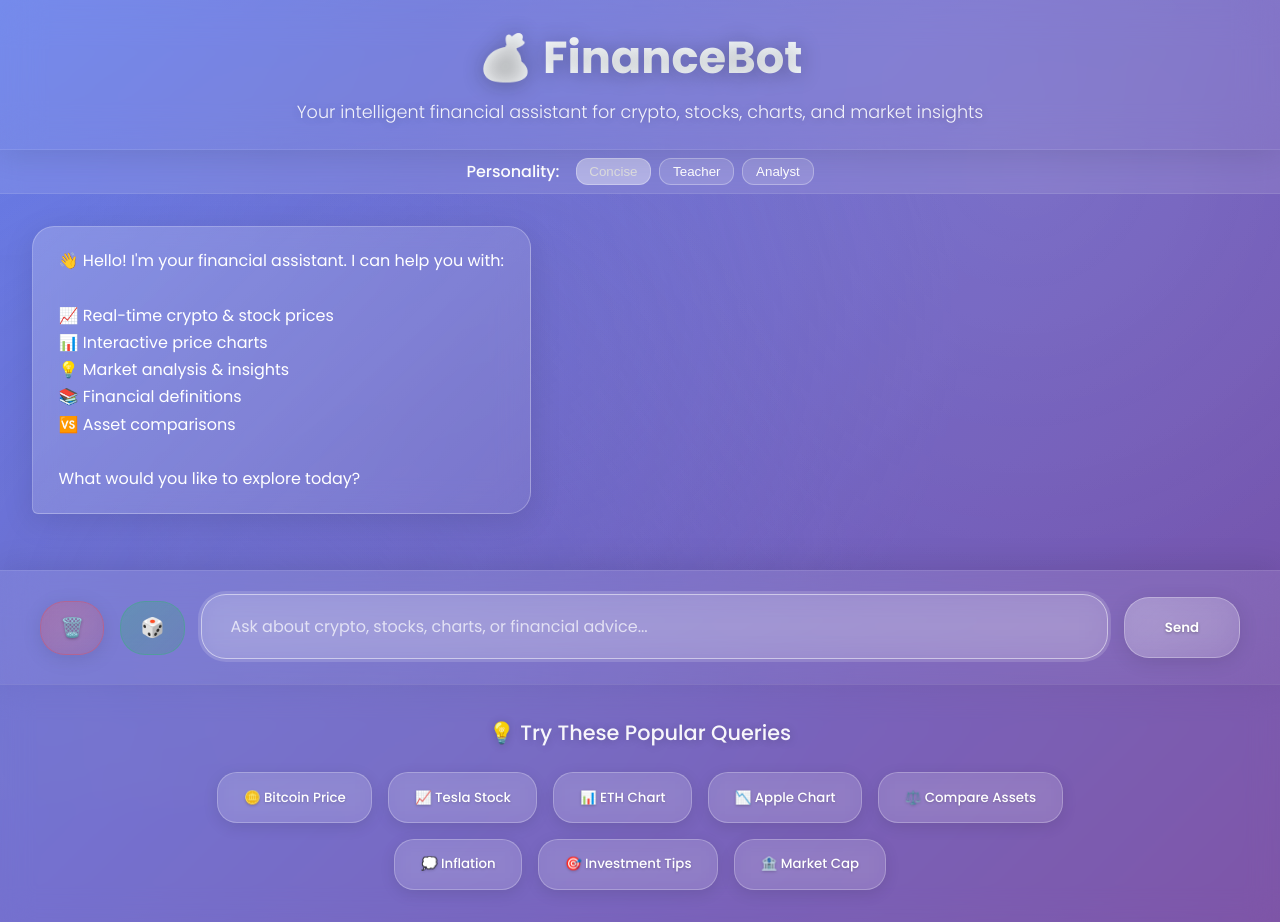
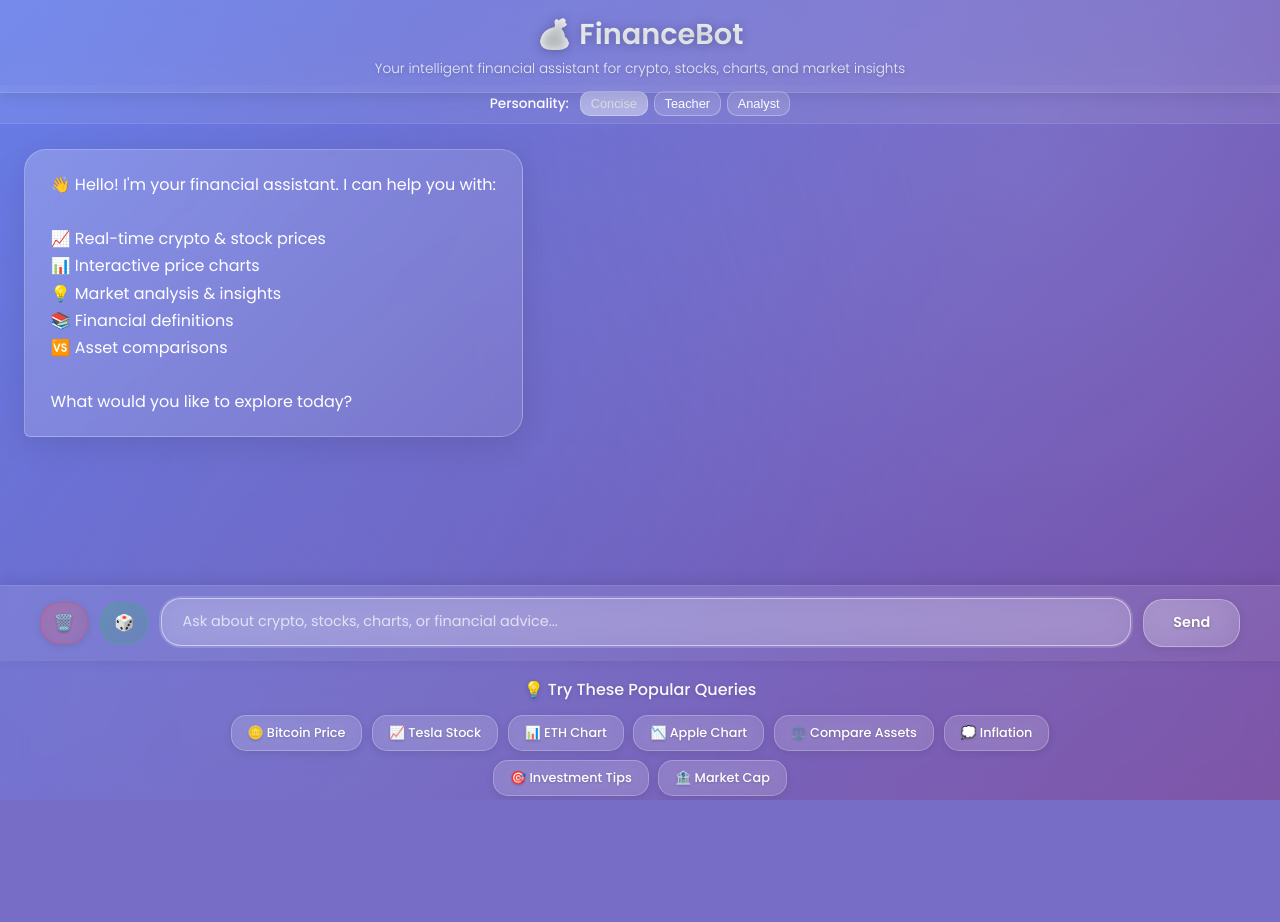
Before and after one commit to xperrylive/Crypto-chatbot, a Flask app: page / in a window 1280 px wide. After the commit the page ends 800 px from the top, so only its background shows below. Run offline with Flask 2, Linux system fonts and the light colour scheme.

Commit message:
fixed header and footer

```diff
--- a/static/style.css
+++ b/static/style.css
@@ -12,6 +12,7 @@ body {
   display: flex;
   flex-direction: column;
   overflow-x: hidden;
+  position: relative;
 }
 
 /* Animated background elements */
@@ -35,25 +36,28 @@ body::before {
   50% { opacity: 0.8; }
 }
 
-/* Header */
+/* Header - Fixed & Minimized */
 .chat-header {
   background: rgba(255, 255, 255, 0.1);
   backdrop-filter: blur(20px);
   -webkit-backdrop-filter: blur(20px);
   border-bottom: 1px solid rgba(255, 255, 255, 0.1);
-  padding: 1.5rem 2rem;
+  padding: 0.8rem 1.5rem;
   text-align: center;
-  position: relative;
-  z-index: 1;
-  box-shadow: 0 4px 30px rgba(0, 0, 0, 0.1);
+  position: fixed;
+  top: 0;
+  left: 0;
+  right: 0;
+  z-index: 1000;
+  box-shadow: 0 2px 15px rgba(0, 0, 0, 0.1);
 }
 
 .chat-header h1 {
-  font-size: 2.8rem;
-  font-weight: 700;
+  font-size: 1.8rem;
+  font-weight: 600;
   color: white;
-  margin-bottom: 0.5rem;
-  text-shadow: 0 2px 20px rgba(0, 0, 0, 0.3);
+  margin-bottom: 0.2rem;
+  text-shadow: 0 1px 10px rgba(0, 0, 0, 0.3);
   background: linear-gradient(45deg, #fff, #f0f8ff);
   -webkit-background-clip: text;
   background-clip: text;
@@ -63,30 +67,77 @@ body::before {
 
 @keyframes titleGlow {
   from {
-    text-shadow: 0 2px 20px rgba(0, 0, 0, 0.3);
+    text-shadow: 0 1px 10px rgba(0, 0, 0, 0.3);
     filter: brightness(1);
   }
   to {
-    text-shadow: 0 4px 30px rgba(255, 255, 255, 0.3);
+    text-shadow: 0 2px 15px rgba(255, 255, 255, 0.3);
     filter: brightness(1.1);
   }
 }
 
 .chat-header p {
-  font-size: 1.1rem;
-  color: rgba(255, 255, 255, 0.9);
+  font-size: 0.85rem;
+  color: rgba(255, 255, 255, 0.85);
   font-weight: 300;
-  text-shadow: 0 1px 10px rgba(0, 0, 0, 0.2);
+  text-shadow: 0 1px 5px rgba(0, 0, 0, 0.2);
 }
 
-/* Chat Body */
+/* Personality Bar - Fixed & Minimized */
+.personality-bar {
+  display: flex;
+  justify-content: center;
+  gap: 0.4rem;
+  padding: 0.4rem 1rem;
+  background: rgba(255, 255, 255, 0.08);
+  backdrop-filter: blur(10px);
+  border-bottom: 1px solid rgba(255, 255, 255, 0.1);
+  position: fixed;
+  top: 85px; /* Adjusted for smaller header */
+  left: 0;
+  right: 0;
+  z-index: 999;
+}
+
+.personality-label {
+  color: #fff;
+  margin-right: 0.3rem;
+  font-weight: 500;
+  align-self: center;
+  font-size: 0.85rem;
+}
+
+.mode-btn {
+  padding: 0.25rem 0.6rem;
+  border: 1px solid rgba(255, 255, 255, 0.3);
+  border-radius: 10px;
+  background: rgba(255, 255, 255, 0.15);
+  color: #fff;
+  cursor: pointer;
+  transition: all 0.2s ease;
+  font-size: 0.8rem;
+}
+
+.mode-btn:hover:not(.active) {
+  background: rgba(255, 255, 255, 0.25);
+}
+
+.mode-btn.active {
+  background: rgba(255, 255, 255, 0.4);
+  cursor: not-allowed;
+  color: #ddd;
+}
+
+/* Chat Body - Adjusted for minimized fixed elements */
 .chat-body {
   flex: 1;
   overflow-y: auto;
-  padding: 2rem;
+  padding: 1.5rem;
   position: relative;
   z-index: 1;
   scroll-behavior: smooth;
+  margin-top: 125px; /* Space for minimized header + personality bar */
+  margin-bottom: 220px; /* Space for minimized footer + suggestions */
 }
 
 .message {
@@ -187,42 +238,45 @@ body::before {
   font-weight: 600;
 }
 
-/* Input Area */
+/* Footer - Fixed & Minimized */
 .chat-footer {
   background: rgba(255, 255, 255, 0.1);
   backdrop-filter: blur(20px);
   -webkit-backdrop-filter: blur(20px);
   border-top: 1px solid rgba(255, 255, 255, 0.1);
-  padding: 1.5rem 2rem;
-  position: relative;
-  z-index: 1;
-  box-shadow: 0 -4px 30px rgba(0, 0, 0, 0.1);
+  padding: 0.8rem 1.5rem;
+  position: fixed;
+  bottom: 140px; /* Space for minimized suggestions */
+  left: 0;
+  right: 0;
+  z-index: 998;
+  box-shadow: 0 -2px 15px rgba(0, 0, 0, 0.1);
 }
 
 .input-container {
   display: flex;
-  gap: 1rem;
+  gap: 0.8rem;
   max-width: 1200px;
   margin: 0 auto;
   align-items: center;
 }
 
 #clearButton {
-  padding: 1.2rem;
+  padding: 0.8rem;
   background: linear-gradient(135deg, rgba(239, 68, 68, 0.25) 0%, rgba(220, 38, 38, 0.15) 100%);
   backdrop-filter: blur(15px);
   -webkit-backdrop-filter: blur(15px);
   color: white;
   border: 1px solid rgba(239, 68, 68, 0.3);
-  border-radius: 25px;
-  font-size: 1.2rem;
+  border-radius: 20px;
+  font-size: 1rem;
   cursor: pointer;
   transition: all 0.3s ease;
   font-family: 'Poppins', sans-serif;
-  box-shadow: 0 4px 20px rgba(0, 0, 0, 0.1);
+  box-shadow: 0 2px 10px rgba(0, 0, 0, 0.1);
   text-shadow: 0 1px 3px rgba(0, 0, 0, 0.3);
-  min-width: 54px;
-  height: 54px;
+  min-width: 42px;
+  height: 42px;
   display: flex;
   align-items: center;
   justify-content: center;
@@ -231,28 +285,49 @@ body::before {
 #clearButton:hover {
   background: linear-gradient(135deg, rgba(239, 68, 68, 0.35) 0%, rgba(220, 38, 38, 0.25) 100%);
   border-color: rgba(239, 68, 68, 0.4);
-  transform: translateY(-3px);
-  box-shadow: 0 8px 30px rgba(239, 68, 68, 0.2);
+  transform: translateY(-2px);
+  box-shadow: 0 4px 15px rgba(239, 68, 68, 0.2);
 }
 
 #clearButton:active {
   transform: translateY(-1px);
-  box-shadow: 0 4px 20px rgba(239, 68, 68, 0.15);
+  box-shadow: 0 2px 10px rgba(239, 68, 68, 0.15);
+}
+
+#factButton {
+  padding: 0.8rem;
+  background: linear-gradient(135deg, rgba(34,197,94,.25), rgba(22,163,74,.15));
+  border: 1px solid rgba(34,197,94,.3);
+  border-radius: 20px;
+  color: #fff;
+  font-size: 1rem;
+  cursor: pointer;
+  transition: all .3s ease;
+  min-width: 42px;
+  height: 42px;
+  display: flex;
+  align-items: center;
+  justify-content: center;
+}
+
+#factButton:hover {
+  transform: translateY(-2px);
+  box-shadow: 0 4px 15px rgba(34,197,94,.2);
 }
 
 #userInput {
   flex: 1;
-  padding: 1.2rem 1.8rem;
+  padding: 0.8rem 1.3rem;
   background: rgba(255, 255, 255, 0.12);
   backdrop-filter: blur(15px);
   -webkit-backdrop-filter: blur(15px);
   border: 1px solid rgba(255, 255, 255, 0.25);
-  border-radius: 25px;
-  font-size: 1rem;
+  border-radius: 20px;
+  font-size: 0.9rem;
   color: white;
   font-family: 'Poppins', sans-serif;
   transition: all 0.3s ease;
-  box-shadow: 0 4px 20px rgba(0, 0, 0, 0.1);
+  box-shadow: 0 2px 10px rgba(0, 0, 0, 0.1);
 }
 
 #userInput::placeholder {
@@ -262,37 +337,38 @@ body::before {
 #userInput:focus {
   outline: none;
   border-color: rgba(255, 255, 255, 0.5);
-  box-shadow: 0 0 0 3px rgba(255, 255, 255, 0.15);
+  box-shadow: 0 0 0 2px rgba(255, 255, 255, 0.15);
   background: rgba(255, 255, 255, 0.18);
   transform: translateY(-1px);
 }
 
 #sendButton {
-  padding: 1.2rem 2.5rem;
+  padding: 0.8rem 1.8rem;
   background: linear-gradient(135deg, rgba(255, 255, 255, 0.25) 0%, rgba(255, 255, 255, 0.15) 100%);
   backdrop-filter: blur(15px);
   -webkit-backdrop-filter: blur(15px);
   color: white;
   border: 1px solid rgba(255, 255, 255, 0.3);
-  border-radius: 25px;
+  border-radius: 20px;
   font-weight: 600;
   cursor: pointer;
   transition: all 0.3s ease;
   font-family: 'Poppins', sans-serif;
-  box-shadow: 0 4px 20px rgba(0, 0, 0, 0.1);
+  box-shadow: 0 2px 10px rgba(0, 0, 0, 0.1);
   text-shadow: 0 1px 3px rgba(0, 0, 0, 0.3);
+  font-size: 0.9rem;
 }
 
 #sendButton:hover {
   background: linear-gradient(135deg, rgba(255, 255, 255, 0.35) 0%, rgba(255, 255, 255, 0.25) 100%);
   border-color: rgba(255, 255, 255, 0.4);
-  transform: translateY(-3px);
-  box-shadow: 0 8px 30px rgba(0, 0, 0, 0.2);
+  transform: translateY(-2px);
+  box-shadow: 0 4px 15px rgba(0, 0, 0, 0.2);
 }
 
 #sendButton:active {
   transform: translateY(-1px);
-  box-shadow: 0 4px 20px rgba(0, 0, 0, 0.15);
+  box-shadow: 0 2px 10px rgba(0, 0, 0, 0.15);
 }
 
 #sendButton:disabled {
@@ -301,30 +377,35 @@ body::before {
   transform: none;
 }
 
-/* Suggestions */
+/* Suggestions - Fixed & Minimized */
 .suggestions {
-  padding: 2rem;
+  padding: 1rem 1.5rem;
   background: rgba(255, 255, 255, 0.06);
   backdrop-filter: blur(15px);
   -webkit-backdrop-filter: blur(15px);
   border-top: 1px solid rgba(255, 255, 255, 0.1);
-  position: relative;
-  z-index: 1;
+  position: fixed;
+  bottom: 0;
+  left: 0;
+  right: 0;
+  z-index: 997;
+  max-height: 140px;
+  overflow-y: auto;
 }
 
 .suggestions h3 {
-  margin-bottom: 1.5rem;
-  font-size: 1.3rem;
+  margin-bottom: 0.8rem;
+  font-size: 1rem;
   color: rgba(255, 255, 255, 0.95);
   font-weight: 500;
   text-align: center;
-  text-shadow: 0 1px 10px rgba(0, 0, 0, 0.2);
+  text-shadow: 0 1px 5px rgba(0, 0, 0, 0.2);
 }
 
 .suggestion-buttons {
   display: flex;
   flex-wrap: wrap;
-  gap: 1rem;
+  gap: 0.6rem;
   justify-content: center;
   max-width: 900px;
   margin: 0 auto;
@@ -336,45 +417,50 @@ body::before {
   -webkit-backdrop-filter: blur(10px);
   border: 1px solid rgba(255, 255, 255, 0.25);
   color: white;
-  border-radius: 20px;
-  padding: 0.9rem 1.6rem;
+  border-radius: 15px;
+  padding: 0.5rem 1rem;
   cursor: pointer;
   font-weight: 500;
   transition: all 0.3s ease;
   font-family: 'Poppins', sans-serif;
-  box-shadow: 0 4px 15px rgba(0, 0, 0, 0.1);
+  box-shadow: 0 2px 8px rgba(0, 0, 0, 0.1);
   text-shadow: 0 1px 3px rgba(0, 0, 0, 0.2);
+  font-size: 0.8rem;
 }
 
 .suggestion-buttons button:hover {
   background: rgba(255, 255, 255, 0.22);
   border-color: rgba(255, 255, 255, 0.35);
-  transform: translateY(-3px);
-  box-shadow: 0 8px 25px rgba(0, 0, 0, 0.2);
+  transform: translateY(-2px);
+  box-shadow: 0 4px 12px rgba(0, 0, 0, 0.2);
 }
 
 .suggestion-buttons button:active {
   transform: translateY(-1px);
-  box-shadow: 0 4px 15px rgba(0, 0, 0, 0.15);
+  box-shadow: 0 2px 8px rgba(0, 0, 0, 0.15);
 }
 
 /* Custom scrollbar */
-.chat-body::-webkit-scrollbar {
+.chat-body::-webkit-scrollbar,
+.suggestions::-webkit-scrollbar {
   width: 8px;
 }
 
-.chat-body::-webkit-scrollbar-track {
+.chat-body::-webkit-scrollbar-track,
+.suggestions::-webkit-scrollbar-track {
   background: rgba(255, 255, 255, 0.1);
   border-radius: 4px;
 }
 
-.chat-body::-webkit-scrollbar-thumb {
+.chat-body::-webkit-scrollbar-thumb,
+.suggestions::-webkit-scrollbar-thumb {
   background: rgba(255, 255, 255, 0.3);
   border-radius: 4px;
   transition: background 0.3s ease;
 }
 
-.chat-body::-webkit-scrollbar-thumb:hover {
+.chat-body::-webkit-scrollbar-thumb:hover,
+.suggestions::-webkit-scrollbar-thumb:hover {
   background: rgba(255, 255, 255, 0.5);
 }
 
@@ -790,90 +928,3 @@ body::before {
     animation-iteration-count: 1 !important;
     transition-duration: 0.01ms !important;
   }
-
-  .typing-indicator {
-    animation: none;
-  }
-
-  body::before {
-    animation: none;
-  }
-}
-
-/* Dark mode support (if system prefers dark) */
-@media (prefers-color-scheme: dark) {
-  .chart-container {
-    background: rgba(30, 30, 30, 0.95) !important;
-    color: #fff !important;
-  }
-
-  .chart-modal-content {
-    background-color: #1a1a1a;
-    color: #fff;
-  }
-
-  .chart-close {
-    color: #ccc;
-  }
-
-  .chart-close:hover {
-    color: #fff;
-  }
-}
-
-.personality-bar {
-  display: flex;
-  justify-content: center;
-  gap: 0.5rem;
-  padding: 0.5rem 1rem;
-  background: rgba(255, 255, 255, 0.1);
-  backdrop-filter: blur(10px);
-  border-bottom: 1px solid rgba(255, 255, 255, 0.1);
-}
-
-.personality-label {
-  color: #fff;
-  margin-right: 0.5rem;
-  font-weight: 500;
-  align-self: center;
-}
-
-.mode-btn {
-  padding: 0.3rem 0.8rem;
-  border: 1px solid rgba(255, 255, 255, 0.3);
-  border-radius: 12px;
-  background: rgba(255, 255, 255, 0.15);
-  color: #fff;
-  cursor: pointer;
-  transition: all 0.2s ease;
-}
-
-.mode-btn:hover:not(.active) {
-  background: rgba(255, 255, 255, 0.25);
-}
-
-.mode-btn.active {
-  background: rgba(255, 255, 255, 0.4);
-  cursor: not-allowed;
-  color: #ddd;
-}
-
-#factButton {
-  padding: 1.2rem;
-  background: linear-gradient(135deg, rgba(34,197,94,.25), rgba(22,163,74,.15));
-  border: 1px solid rgba(34,197,94,.3);
-  border-radius: 25px;
-  color: #fff;
-  font-size: 1.2rem;
-  cursor: pointer;
-  transition: all .3s ease;
-  min-width: 54px;
-  height: 54px;
-  display: flex;
-  align-items: center;
-  justify-content: center;
-}
-#factButton:hover {
-  transform: translateY(-3px);
-  box-shadow: 0 8px 30px rgba(34,197,94,.2);
-}
```
Also changed, not shown: other parts of static/style.css (+63 -11 lines).
